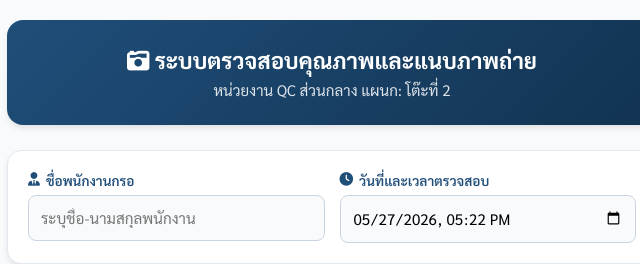
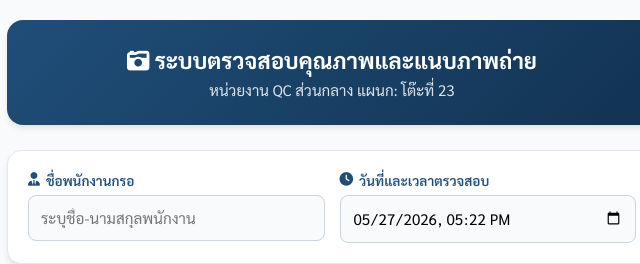
Before and after one commit to companykhonkaen-ai/my-machine-check, a plain HTML site: page !DOCTYPE23.html in a window 1280 px wide. Shown: the top 264 px of the page, 308-948 px from the left. Drawn offline with Linux system fonts and the light colour scheme; some packages are replaced by stand-ins of ours; a script that the page names is missing.

Commit message:
Update !DOCTYPE23.html

```diff
--- a/!DOCTYPE23.html
+++ b/!DOCTYPE23.html
@@ -3,7 +3,7 @@
 <head>
     <meta charset="UTF-8">
     <meta name="viewport" content="width=device-width, initial-scale=1.0">
-    <title>QC Audit Enterprise - โต๊ะที่ 2</title>
+    <title>QC Audit Enterprise - โต๊ะที่ 23</title>
     <link href="https://fonts.googleapis.com/css2?family=Sarabun:wght@300;400;500;600;700&display=swap" rel="stylesheet">
     <link rel="stylesheet" href="https://cdnjs.cloudflare.com/ajax/libs/font-awesome/6.4.0/css/all.min.css">
     <link rel="stylesheet" href="https://cdn.jsdelivr.net/npm/sweetalert2@11/dist/sweetalert2.min.css">
@@ -74,7 +74,7 @@
 <div class="container">
     <header class="main-header">
         <h1><i class="fa-solid fa-camera-retro"></i> ระบบตรวจสอบคุณภาพและแนบภาพถ่าย</h1>
-        <p>หน่วยงาน QC ส่วนกลาง แผนก: โต๊ะที่ 2</p>
+        <p>หน่วยงาน QC ส่วนกลาง แผนก: โต๊ะที่ 23</p>
     </header>
 
     <div class="meta-card">
```
